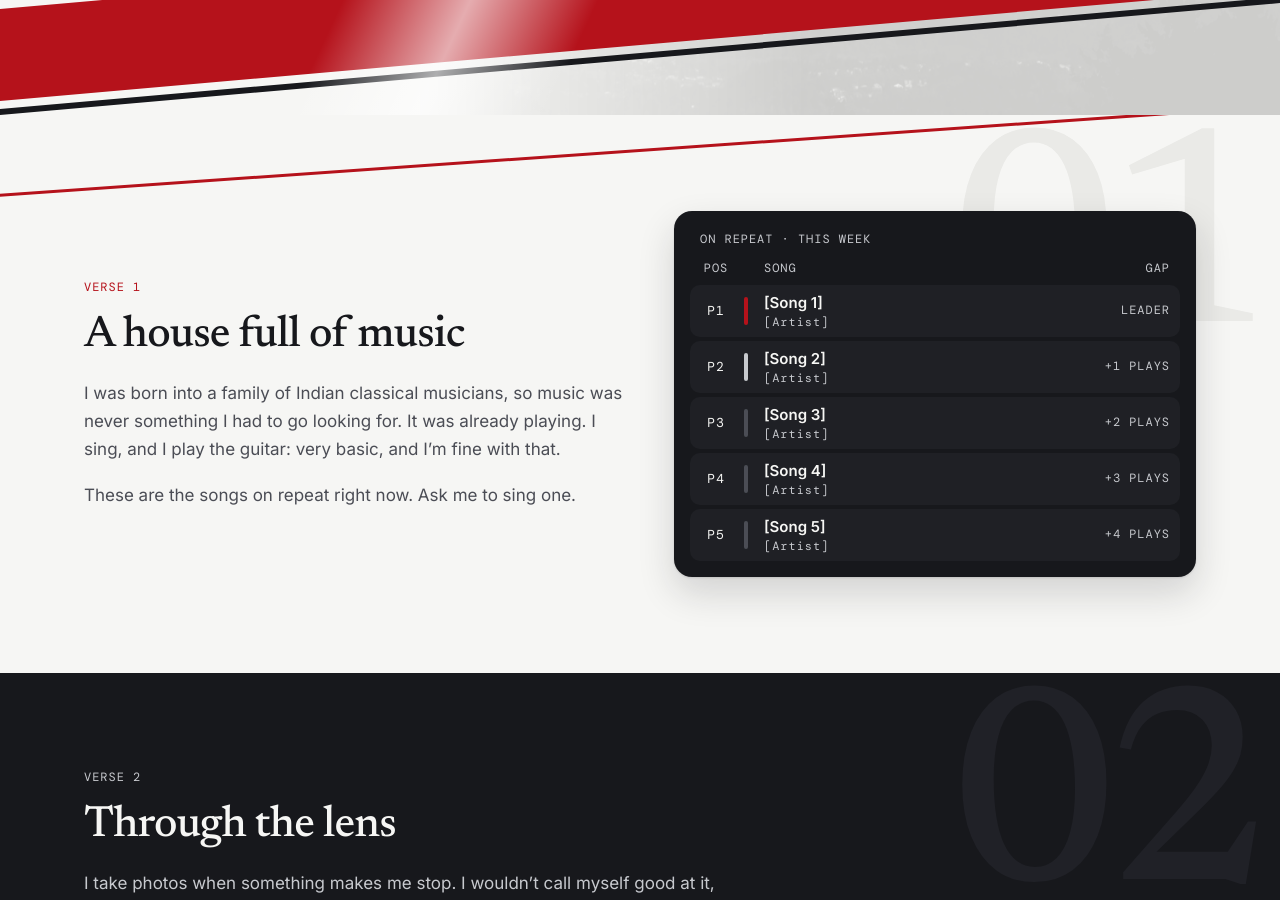
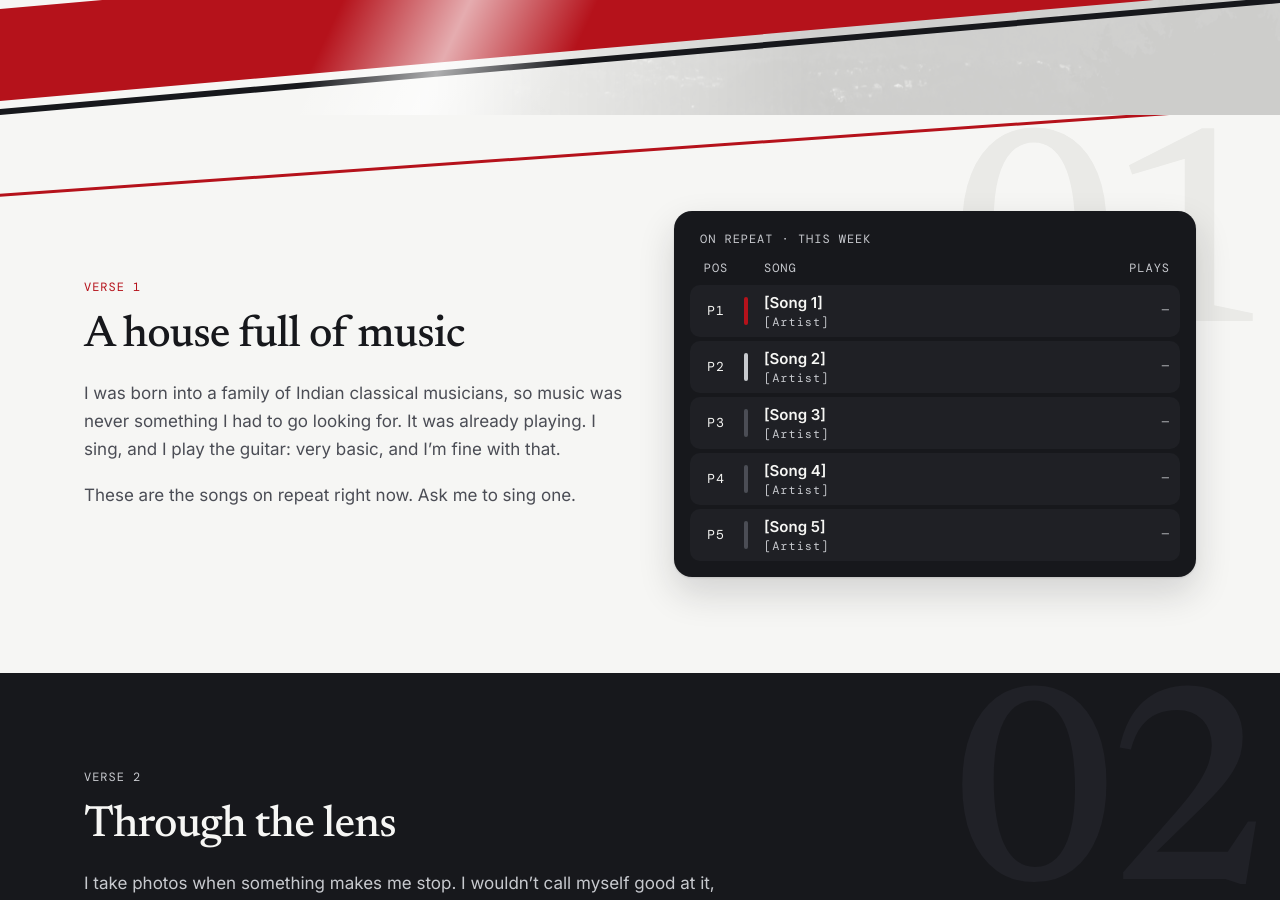
Before and after one commit to supreetgulavani/supreetgulavani.github.io, a Jekyll site: the page built from curious.html, in a window 1280 px wide and 900 px high, scrolled down 643 px. Built offline with Jekyll 4.4.1, drawn with Linux system fonts in a browser that asks for light colours.

Commit message:
Songs table: replace fake gap column with real play counts
The GAP column showed made-up "+1 PLAYS", "+2 PLAYS" values derived from
position, which read as P2 having more plays than the leader. It now
shows a PLAYS count from an optional `plays` field in
_data/curious.yml, and "—" until a count is filled in.

Co-Authored-By: Claude Opus 5.5 <noreply@anthropic.com>

```diff
--- a/curious.html
+++ b/curious.html
@@ -40,7 +40,7 @@ scripts: [iam.js]
       <table>
         <caption class="tag">ON REPEAT · THIS WEEK</caption>
         <thead>
-          <tr><th scope="col" class="tag c-pos">POS</th><th scope="col" class="c-bar"><span class="sr-only">Marker</span></th><th scope="col" class="tag">SONG</th><th scope="col" class="tag c-gap">GAP</th></tr>
+          <tr><th scope="col" class="tag c-pos">POS</th><th scope="col" class="c-bar"><span class="sr-only">Marker</span></th><th scope="col" class="tag">SONG</th><th scope="col" class="tag c-gap">PLAYS</th></tr>
         </thead>
         <tbody>
           {% for t in c.tracks %}
@@ -48,7 +48,7 @@ scripts: [iam.js]
             <td class="ui num c-pos">P{{ forloop.index }}</td>
             <td class="c-bar"><span class="bar" aria-hidden="true"></span></td>
             <td><span class="song t-small">{{ t.song }}</span><span class="artist tag">{{ t.artist }}</span></td>
-            <td class="tag num c-gap">{% if forloop.first %}LEADER{% else %}+{{ forloop.index0 }}&nbsp;PLAYS{% endif %}</td>
+            <td class="tag num c-gap">{% if t.plays %}{{ t.plays }}{% else %}<span aria-hidden="true">—</span><span class="sr-only">not counted yet</span>{% endif %}</td>
           </tr>
           {% endfor %}
         </tbody>
```
Also changed, not shown: _data/curious.yml (+7 -0 lines).
